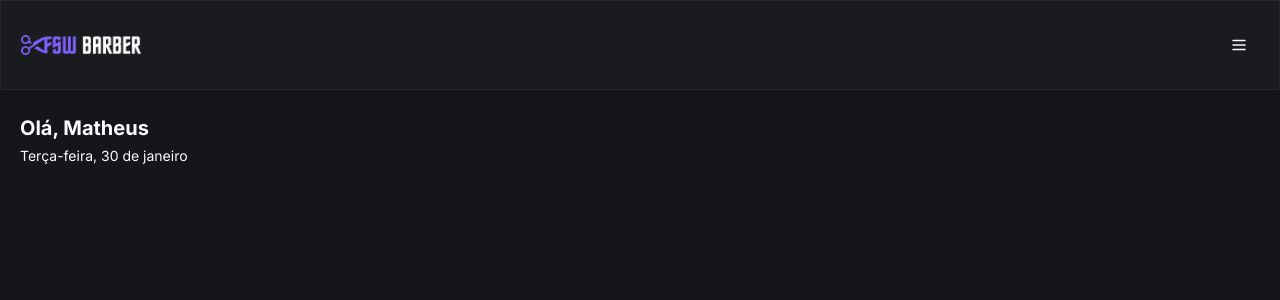
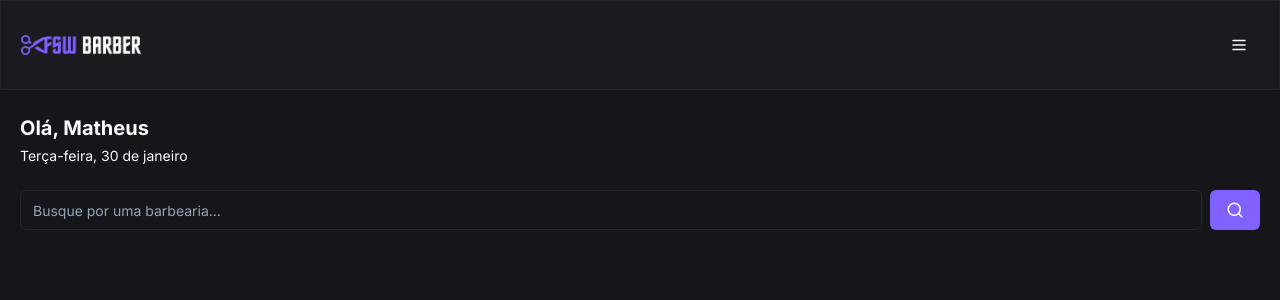
Before and after one commit to MatheusKamer/fullstackweek-barber, a Next.js app: page / in a window 1280 px wide. Shown: the top 300 px of the page. Built offline with nearby package versions, Linux system fonts and the light colour scheme.

Commit message:
feat: add initial search component

```diff
--- /dev/null
+++ b/app/(home)/_components/Search.tsx
@@ -0,0 +1,18 @@
+"use client";
+
+import { SearchIcon } from "lucide-react";
+import { Input } from "@/app/_components/ui/input";
+import { Button } from "@/app/_components/ui/button";
+
+const Search = () => {
+  return (
+    <div className="flex items-center gap-2">
+      <Input placeholder="Busque por uma barbearia... " />
+      <Button variant="default" >
+        <SearchIcon size={18} />
+      </Button>
+    </div>
+  );
+}
+
+export default Search;
--- a/app/(home)/page.tsx
+++ b/app/(home)/page.tsx
@@ -2,6 +2,7 @@
 import { ptBR } from "date-fns/locale";
 import Header from "../_components/header";
 import { capitalizeFirstLetter } from "../_utils/capitalizeFirstLetter";
+import Search from "./_components/Search";
 
 export default function Home() {
   return (
@@ -16,6 +17,10 @@
           }))}
         </p>
       </div>
+
+      <div className="px-5">
+        <Search />
+      </div>
     </div>
   );
 }
--- /dev/null
+++ b/app/_components/ui/input.tsx
@@ -0,0 +1,25 @@
+import * as React from "react"
+
+import { cn } from "@/app/_lib/utils"
+
+export interface InputProps
+  extends React.InputHTMLAttributes<HTMLInputElement> {}
+
+const Input = React.forwardRef<HTMLInputElement, InputProps>(
+  ({ className, type, ...props }, ref) => {
+    return (
+      <input
+        type={type}
+        className={cn(
+          "flex h-10 w-full rounded-md border border-input bg-background px-3 py-2 text-sm ring-offset-background file:border-0 file:bg-transparent file:text-sm file:font-medium placeholder:text-muted-foreground focus-visible:outline-none focus-visible:ring-2 focus-visible:ring-ring focus-visible:ring-offset-2 disabled:cursor-not-allowed disabled:opacity-50",
+          className
+        )}
+        ref={ref}
+        {...props}
+      />
+    )
+  }
+)
+Input.displayName = "Input"
+
+export { Input }
```
